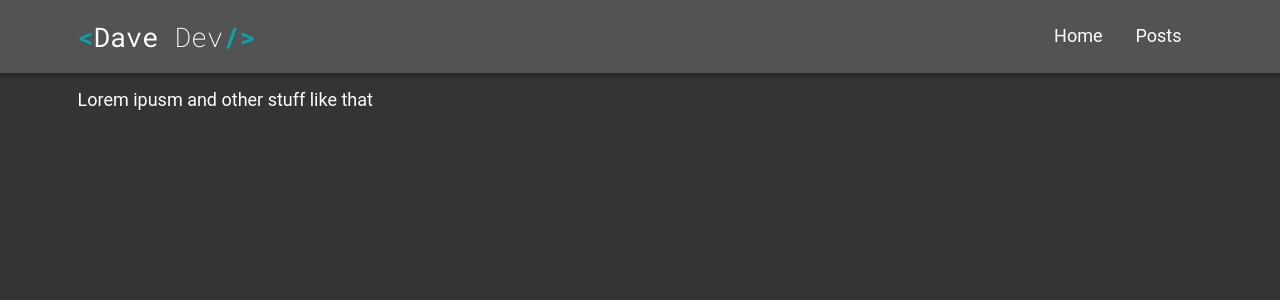
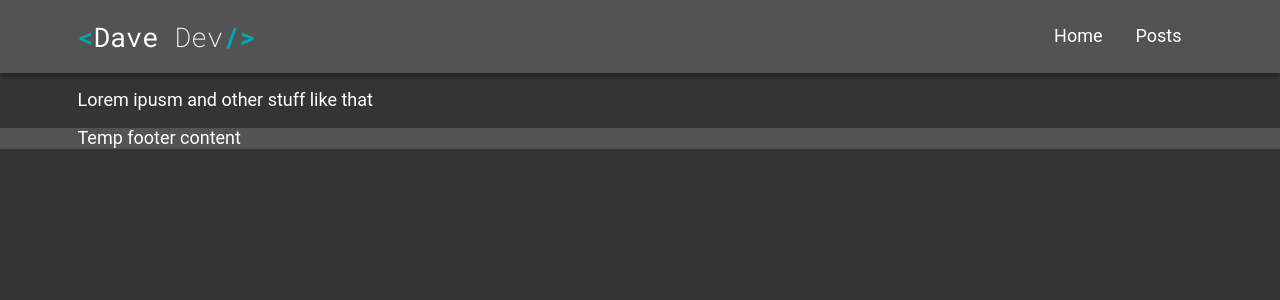
Before and after one commit to Dawid93/SampleJekyllTheme, a Jekyll site: the page built from index.md, in a window 1280 px wide. Shown: the top 300 px of the page. Built offline with Jekyll 4.4.1, drawn with Linux system fonts in a browser that asks for light colours.

Commit message:
Display temporary footer in default layout, but in wrong place

```diff
--- a/_includes/footer.html
+++ b/_includes/footer.html
@@ -1,3 +1,5 @@
-<footer>
-
+<footer class="footer">
+    <section class="container">
+        <p>Temp footer content</p>
+    </section>
 </footer>
--- a/_layouts/default.html
+++ b/_layouts/default.html
@@ -10,9 +10,12 @@
 <body>
     <main>
         {% include navigation.html %}
+
         <section class="content container">
             {{ content }}
         </section>
+
+        {% include footer.html %}
     </main>
     <script src="{{ "assets/js/main.js" | relative_url }}"></script>
 </body>
--- a/_sass/modules/footer.scss
+++ b/_sass/modules/footer.scss
@@ -0,0 +1,3 @@
+.footer {
+    background: $secondary-background-color;
+}
```
